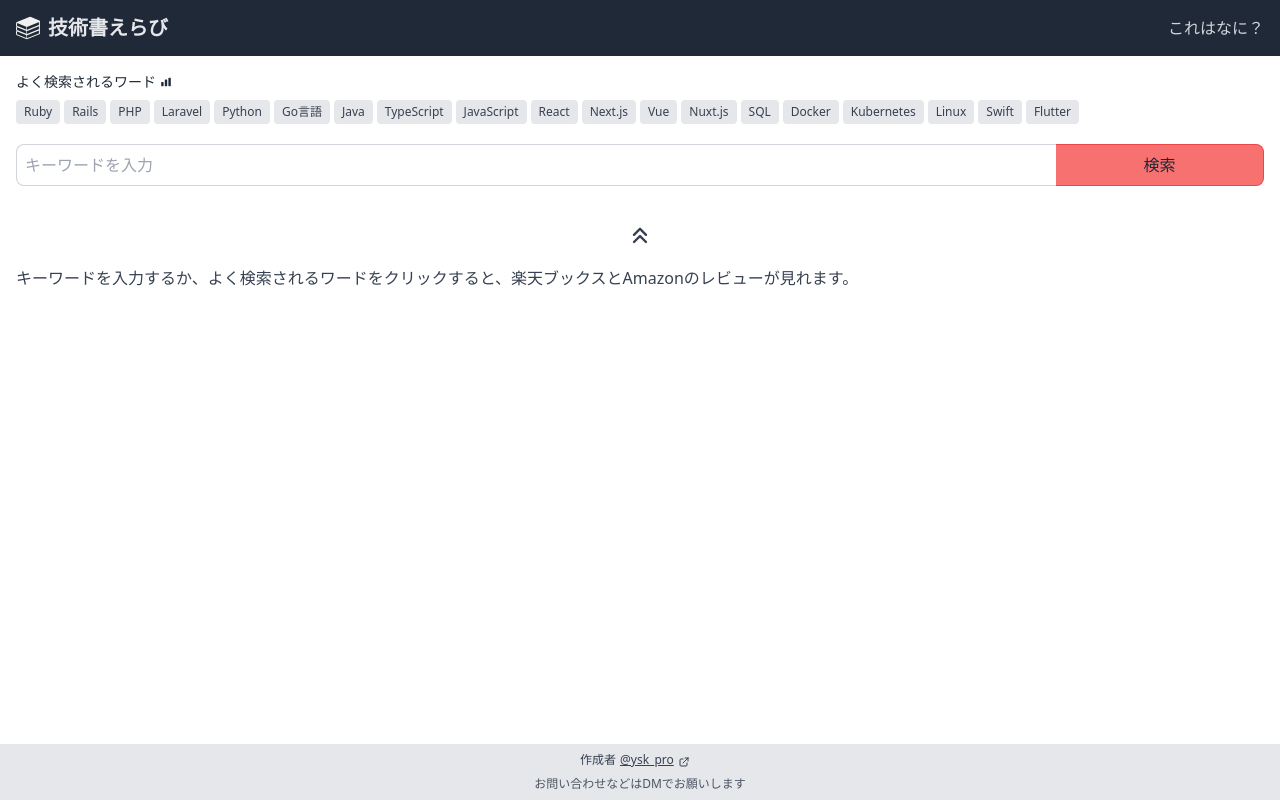
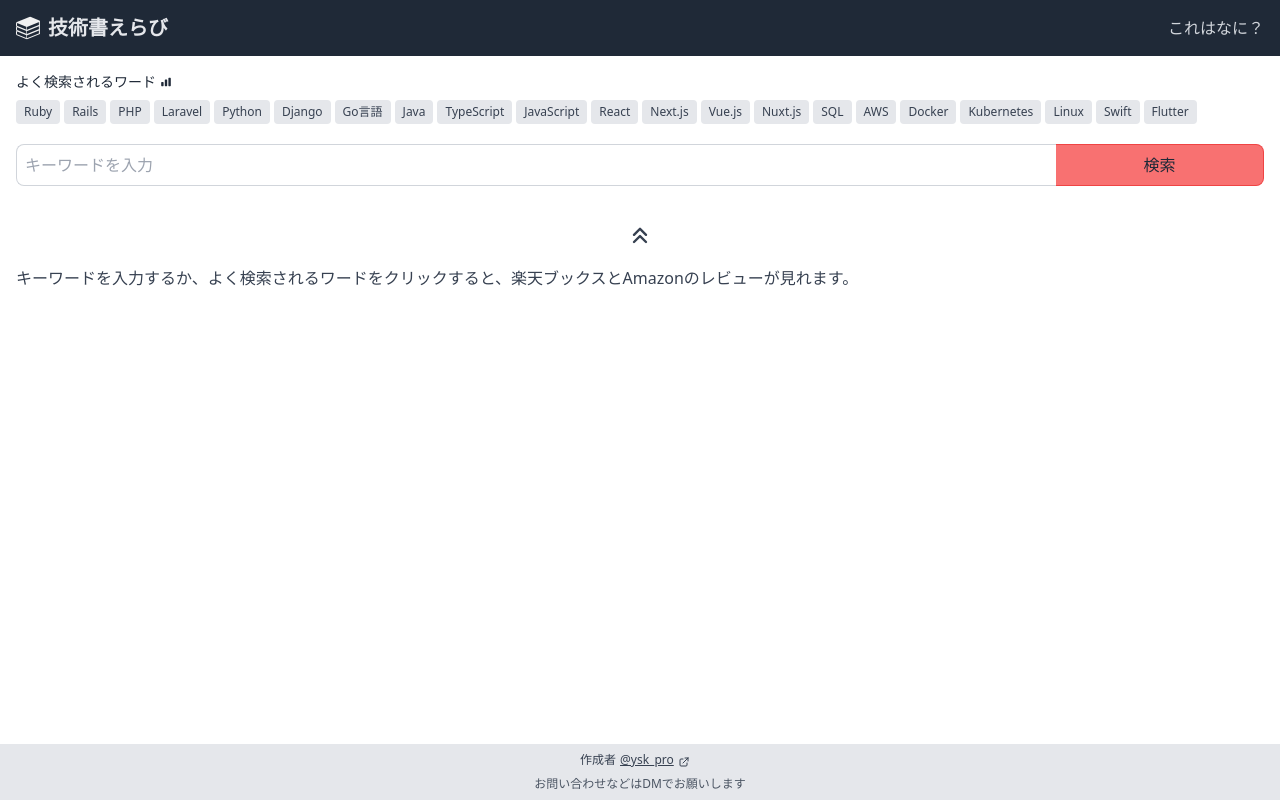
Before and after one commit to ysk1180/choise-book-vue, a Vue app: page / in a window 1280 px wide. Built offline with nearby package versions, Linux system fonts and the light colour scheme; no server answers.

Commit message:
よく検索されているワードを追加

```diff
--- a/src/components/Header.vue
+++ b/src/components/Header.vue
@@ -50,15 +50,17 @@ export default defineComponent({
         'PHP',
         'Laravel',
         'Python',
+        'Django',
         'Go言語',
         'Java',
         'TypeScript',
         'JavaScript',
         'React',
         'Next.js',
-        'Vue',
+        'Vue.js',
         'Nuxt.js',
         'SQL',
+        'AWS',
         'Docker',
         'Kubernetes',
         'Linux',
```
